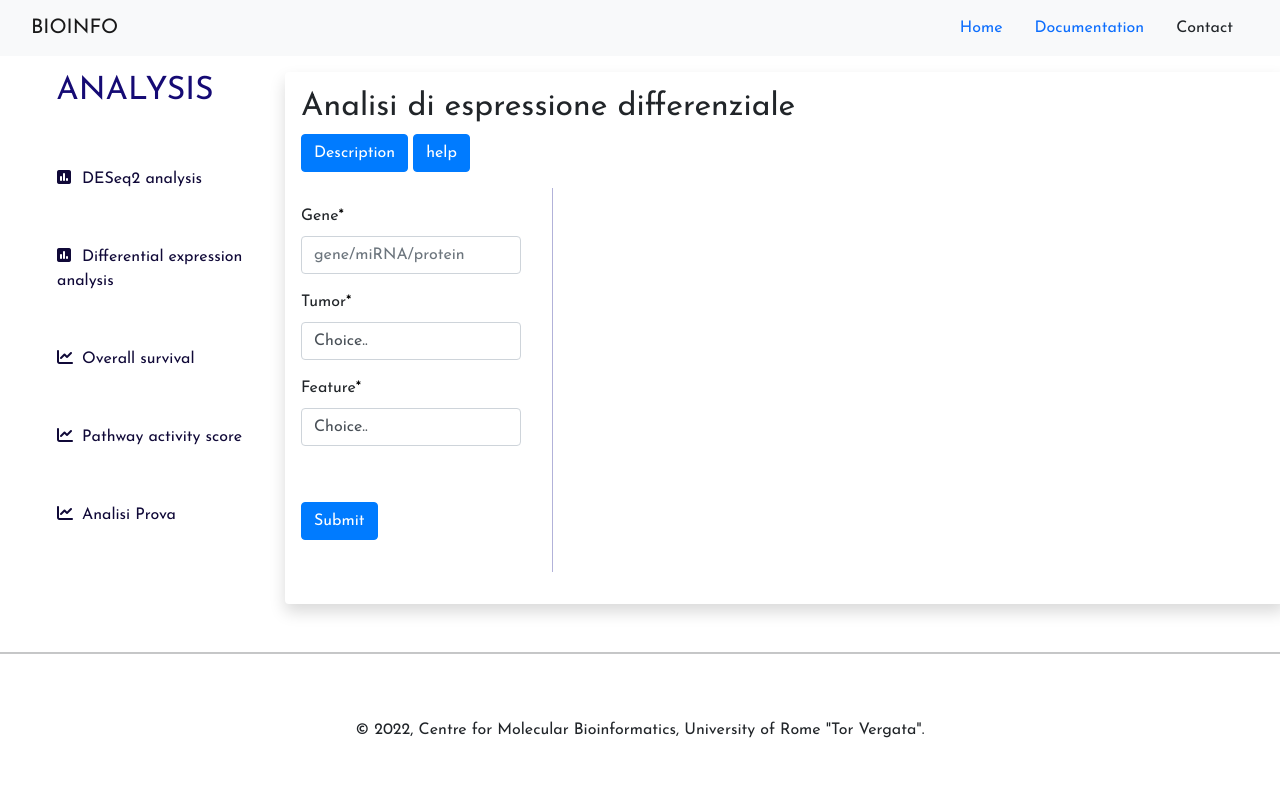
After one commit to bioinformatics-torvergata/web_app, a Django app: template webserver/rolls/templates/rolls/differential_expression.html in a window 1280 px wide. The commit adds this page. Run offline with Django 4.2, Linux system fonts and the light colour scheme; the template is opened without the code that fills it: values that come from a table or form of the project are taken from there, others are empty; some libraries are stand-ins or nearby versions.

Commit message:
Commit 3

```diff
--- a/webserver/rolls/forms.py
+++ b/webserver/rolls/forms.py
@@ -1,152 +1,32 @@
 from django import forms
+from .models import Analisi
 
 
-class Analisiform(forms.Form):
-    gene=forms.CharField()
-
-    feature=forms.ChoiceField(
-        choices=[
-            ('none','Choice..'),
-            ('gender','Gender'),
-            ('age','Age'),
-            ('radiation_therapy','Radiation therapy'),
-            ('patient_status','Patient status'),
-            ('diabetes', 'Diabetes'),
-            ('tobacco_smoking_history','Tobacco smoking history'),
-            ('menopause_status','Menopause status'),
-            ('alcohol_history_documented','Alcohol history documented'),
-            ('pathologic_stage','Pathologic stage'),
-            ])
-    tumor=forms.ChoiceField(
-
-        choices=[
-
-           ('none','Choice..'),
-           ('ACC','ACC'),
-           ('BLCA','BLCA'),
-           ('BRCA','BRCA'),
-           ('CESC','CESC'),
-           ('CHOL','CHOL'),
-           ('COAD','COAD'),
-           ('DLBC','DLBC'),
-           ('ESCA','ESCA'),
-           ('GBM','GBM'),
-           ('HNSC','HNSC'),
-           ('KICH','KICH'),
-           ('KIRC','KIRC'),
-           ('KIRP','KIRP'),
-           ('LGG','LGG'),
-           ('LIHC','LIHC'),
-           ('LUAD','LUAD'),
-           ('LUSH','LUSH'),
-           ('MESO','MESO'),
-           ('OV','OV'),
-           ('PAAD','PAAD'),
-           ('PCPG','PCPG'),
-           ('PRAD','PRAD'),
-           ('READ','READ'),
-           ('SARC','SARC'),
-           ('SKCM','SKCM'),
-           ('STAD','STAD'),
-           ('TGCT','TGCT'),
-           ('THCA','THCA'),
-           ('THYM','THYM'),
-           ('UCEC','UCEC'),
-           ('UCS','UCS'),
-           ('UVM','UVM')
-             ])
+class Analisiformprova(forms.ModelForm):
+    gene=forms.CharField(widget=forms.TextInput(attrs={"placeHolder":"gene/miRNA/protein"}))
+    class Meta:
+        model= Analisi
+        fields=('gene', 'tumor','feature')
 
 
-class Deseq2form(forms.Form):
-    feature=forms.ChoiceField(
-        choices=[
-            ('none','Choice..'),
-            ('gender','Gender'),
-            ('age_at_initial_pathologic_diagnosis','Age'),
-            ('radiation_therapy','Radiation therapy'),
-            ('patient_status','Patient status'),
-            ('diabetes', 'Diabetes'),
-            ('tobacco_smoking_history','Tobacco smoking history'),
-            ('menopause_status','Menopause status'),
-            ('alcohol_history_documented','Alcohol history documented'),
-            ('pathologic_stage','Pathologic stage'),
-            ])
-
-    tumor=forms.ChoiceField(
-        choices=[
-           ('none','Choice..'),
-           ('ACC','ACC'),
-           ('BLCA','BLCA'),
-           ('BRCA','BRCA'),
-           ('CESC','CESC'),
-           ('CHOL','CHOL'),
-           ('COAD','COAD'),
-           ('DLBC','DLBC'),
-           ('ESCA','ESCA'),
-           ('GBM','GBM'),
-           ('HNSC','HNSC'),
-           ('KICH','KICH'),
-           ('KIRC','KIRC'),
-           ('KIRP','KIRP'),
-           ('LGG','LGG'),
-           ('LIHC','LIHC'),
-           ('LUAD','LUAD'),
-           ('LUSH','LUSH'),
-           ('MESO','MESO'),
-           ('OV','OV'),
-           ('PAAD','PAAD'),
-           ('PCPG','PCPG'),
-           ('PRAD','PRAD'),
-           ('READ','READ'),
-           ('SARC','SARC'),
-           ('SKCM','SKCM'),
-           ('STAD','STAD'),
-           ('TGCT','TGCT'),
-           ('THCA','THCA'),
-           ('THYM','THYM'),
-           ('UCEC','UCEC'),
-           ('UCS','UCS'),
-           ('UVM','UVM')
-             ])
+class Analisiform(forms.ModelForm):
+    gene=forms.CharField(widget=forms.TextInput(attrs={"placeHolder":"gene/miRNA/protein"}))
+    class Meta:
+        model= Analisi
+        fields=('gene','feature')
 
 
-class Analisiform1(forms.Form):
-    gene=forms.CharField()
-    tumor=forms.ChoiceField(
 
-        choices=[
+class Analisiform1(forms.ModelForm):
+    gene=forms.CharField(widget=forms.TextInput(attrs={"placeHolder":"gene/miRNA/protein"}))
 
-           ('none','Choice..'),
-           ('ACC','ACC'),
-           ('BLCA','BLCA'),
-           ('BRCA','BRCA'),
-           ('CESC','CESC'),
-           ('CHOL','CHOL'),
-           ('COAD','COAD'),
-           ('DLBC','DLBC'),
-           ('ESCA','ESCA'),
-           ('GBM','GBM'),
-           ('HNSC','HNSC'),
-           ('KICH','KICH'),
-           ('KIRC','KIRC'),
-           ('KIRP','KIRP'),
-           ('LGG','LGG'),
-           ('LIHC','LIHC'),
-           ('LUAD','LUAD'),
-           ('LUSH','LUSH'),
-           ('MESO','MESO'),
-           ('OV','OV'),
-           ('PAAD','PAAD'),
-           ('PCPG','PCPG'),
-           ('PRAD','PRAD'),
-           ('READ','READ'),
-           ('SARC','SARC'),
-           ('SKCM','SKCM'),
-           ('STAD','STAD'),
-           ('TGCT','TGCT'),
-           ('THCA','THCA'),
-           ('THYM','THYM'),
-           ('UCEC','UCEC'),
-           ('UCS','UCS'),
-           ('UVM','UVM')
-             ])
+    class Meta:
+        model= Analisi
+        fields=('gene', 'tumor')
+
+
+class Deseq2form(forms.ModelForm):
+
+    class Meta:
+        model=Analisi
+        fields=('feature','tumor')
--- a/webserver/rolls/models.py
+++ b/webserver/rolls/models.py
@@ -2,7 +2,73 @@ from django.db import models
 
 # Create your models here.
 
+TUMOR=[
+    (None,'Choice..'),
+    ('ACC','ACC'),
+    ('BLCA','BLCA'),
+    ('BRCA','BRCA'),
+    ('CESC','CESC'),
+    ('CHOL','CHOL'),
+    ('COAD','COAD'),
+    ('DLBC','DLBC'),
+    ('ESCA','ESCA'),
+    ('GBM','GBM'),
+    ('HNSC','HNSC'),
+    ('KICH','KICH'),
+    ('KIRC','KIRC'),
+    ('KIRP','KIRP'),
+    ('LGG','LGG'),
+    ('LIHC','LIHC'),
+    ('LUAD','LUAD'),
+    ('LUSH','LUSH'),
+    ('MESO','MESO'),
+    ('OV','OV'),
+    ('PAAD','PAAD'),
+    ('PCPG','PCPG'),
+    ('PRAD','PRAD'),
+    ('READ','READ'),
+    ('SARC','SARC'),
+    ('SKCM','SKCM'),
+    ('STAD','STAD'),
+    ('TGCT','TGCT'),
+    ('THCA','THCA'),
+    ('THYM','THYM'),
+    ('UCEC','UCEC'),
+    ('UCS','UCS'),
+    ('UVM','UVM')]
+
+FEATURES=[
+    (None,'Choice..'),
+    ('gender','Gender'),
+    ('age','Age'),
+    ('radiation_therapy','Radiation therapy'),
+    ('patient_status','Patient status'),
+    ('diabetes', 'Diabetes'),
+    ('tobacco_smoking_history','Tobacco smoking history'),
+    ('menopause_status','Menopause status'),
+    ('alcohol_history_documented','Alcohol history documented'),
+    ('pathologic_stage','Pathologic stage'),
+    ]
+
+
+CHOICE_FEATURE =[
+    ('Menopause status',(
+        ('BRCA','BRCA'),
+        ('OV','OV'),
+        )
+    )
+]
+
 class Analisi(models.Model):
-    gene= models.CharField(max_length=50)
-    tumori=models.CharField(max_length=50)
-    features=models.CharField(max_length=50)
+    gene= models.CharField(
+        max_length=20,)
+
+    tumor=models.CharField(
+        max_length=10,
+        choices= TUMOR,
+        default='Choice..',)
+
+    feature=models.CharField(
+        max_length=50,
+        choices= FEATURES,
+        default= 'Choice..',)
--- a/webserver/rolls/templates/rolls/deseq2.html
+++ b/webserver/rolls/templates/rolls/deseq2.html
@@ -4,7 +4,7 @@
 
 {%block content%}
 
-   <h2> Analisi di espressione differenziale con deseq2</h2>
+   <h2> DESeq2: Analisi di espressione differenziale</h2>
    <p>
     <a class="btn btn-primary" data-bs-toggle="collapse" href="#collapseExample" role="button" aria-expanded="false" aria-controls="collapseExample">
       Description
--- /dev/null
+++ b/webserver/rolls/templates/rolls/differential_expression.html
@@ -0,0 +1,56 @@
+{%extends 'rolls/layoutpagine.html' %}
+{%load crispy_forms_tags%}
+{%block content%}
+{% load static %}
+
+  <h2>Analisi di espressione differenziale</h2>
+      <p>
+        <a class="btn btn-primary" data-bs-toggle="collapse" href="#collapseExample" role="button" aria-expanded="false" aria-controls="collapseExample">
+          Description
+        </a>
+        <button class="btn btn-primary" type="button" data-bs-toggle="collapse" data-bs-target="#collapseExample" aria-expanded="false" aria-controls="collapseExample">
+          help
+        </button>
+      </p>
+      <div class="collapse" id="collapseExample">
+        <div class="card card-body">
+          Some placeholder content for the collapse component. This panel is hidden by default but revealed when the user activates the relevant trigger.
+        </div>
+      </div>
+
+      <div class="row my-3">
+          <div class="col-sm-3 my-3">
+              <form method="post" >
+                  {%csrf_token%}
+                  {{form|crispy}}
+                  <br>
+                  <div class="d-grid gap-2 d-md-flex justify-content-md">
+                      <button class="btn btn-primary me-md-2 my-3" type="submit">Submit</button>
+                  </div>
+
+              </form>
+          </div>
+              <div class="col mx-3" style="border:1px; border-left-style: solid; border-color:rgba(0, 0, 128, 0.301)">
+
+                  {%if go %}
+
+                  <h3>Results: <a href="{%url 'downloadfileszip'%}" ><button class="btn"> Download files <i class="fa-solid fa-download"></i></button></a></h3>
+                  <hr>
+                  {{formresult}}
+                  <div class="row">
+
+                    <div class="zoom col shadow mb-3 bg-body rounded" style="max-width: 450px;">
+                      <img src= '{%static image %}' width="400">
+                  </div>
+                  </div>
+                </div>
+                  {%endif%}
+
+
+
+            </div>
+
+      </div>
+
+
+{%endblock%}
--- a/webserver/rolls/templates/rolls/home.html
+++ b/webserver/rolls/templates/rolls/home.html
@@ -18,7 +18,7 @@
                 <h2 class="mx-3">Analysis</h2>
                 <ul>
                     <li><a href="{%url 'deseq2'%}"><i class="fas fa-solid fa-square-poll-vertical"></i>DESeq2 analysis</a></li>
-                    <li><a href="#"><i class="fas fa-solid fa-square-poll-vertical"></i>Differential expression analysis</a></li>
+                    <li><a href="{%url 'differential_expression' %}"><i class="fas fa-solid fa-square-poll-vertical"></i>Differential expression analysis</a></li>
                     <li><a href="{%url 'overall_survival'%}"><i class="fas fa-solid fa-chart-line"></i>Overall survival</a></li>
                     <li><a href="#"><i class="fas fa-solid fa-chart-line"></i>Pathway activity score</a></li>
                     <li><a href="{% url 'analisiprova' %}"><i class="fas fa-solid fa-chart-line"></i>Analisi Prova</a></li>
--- a/webserver/rolls/templates/rolls/layoutpagine.html
+++ b/webserver/rolls/templates/rolls/layoutpagine.html
@@ -39,7 +39,7 @@
           <h2 class="mx-3">Analysis</h2>
           <ul>
               <li><a href="{%url 'deseq2'%}"><i class="fas fa-solid fa-square-poll-vertical"></i>DESeq2 analysis</a></li>
-              <li><a href="#"><i class="fas fa-solid fa-square-poll-vertical"></i>Differential expression analysis</a></li>
+              <li><a href="{%url 'differential_expression'%}"><i class="fas fa-solid fa-square-poll-vertical"></i>Differential expression analysis</a></li>
               <li><a href="{%url 'overall_survival'%}"><i class="fas fa-solid fa-chart-line"></i>Overall survival</a></li>
               <li><a href="#"><i class="fas fa-solid fa-chart-line"></i>Pathway activity score</a></li>
               <li><a href="{% url 'analisiprova' %}"><i class="fas fa-solid fa-chart-line"></i>Analisi Prova</a></li>
--- a/webserver/rolls/urls.py
+++ b/webserver/rolls/urls.py
@@ -7,7 +7,13 @@ urlpatterns=[
     path('', views.rolls, name='home'),
     path('analisiprova', views.analisiprova, name= 'analisiprova'),
     path('deseq2', views.deseq2, name='deseq2'),
+
+    path('overall_survival', views.overall_survival, name= 'overall_survival'),
+    path('differential_expression', views.differential_expression, name= 'differential_expression'),
+
+
     path('downloadfile', views.downloadfile,name='downloadfile'),
     path('downloadfileszip/dirname', views.downloadfileszip,name='downloadfileszip'),
-    path('overall_survival', views.overall_survival, name= 'overall_survival')
+
+
 ]
```
Also changed, not shown: webserver/rolls/views.py (+42 -10 lines), webserver/script/boxplot_all_tumor_giusto.py (added, +76 -0 lines), webserver/script/overall_survival.py (+4 -7 lines), webserver/db.sqlite3, webserver/rolls/migrations/0003_analisi1_remove_analisi_features_and_more.py (added), webserver/rolls/migrations/0004_alter_analisi_tumor.py (added), webserver/rolls/migrations/0005_delete_analisi1_analisi_feature_alter_analisi_gene_and_more.py (added), webserver/rolls/static/media/saveanalisi/11540103/overallsurvival_hsa-let-7a-1_BLCA.png (deleted), webserver/rolls/static/media/saveanalisi/overall_survival/13105904/overallsurvival_hsa-let-7a-1_CHOL.png (added).
